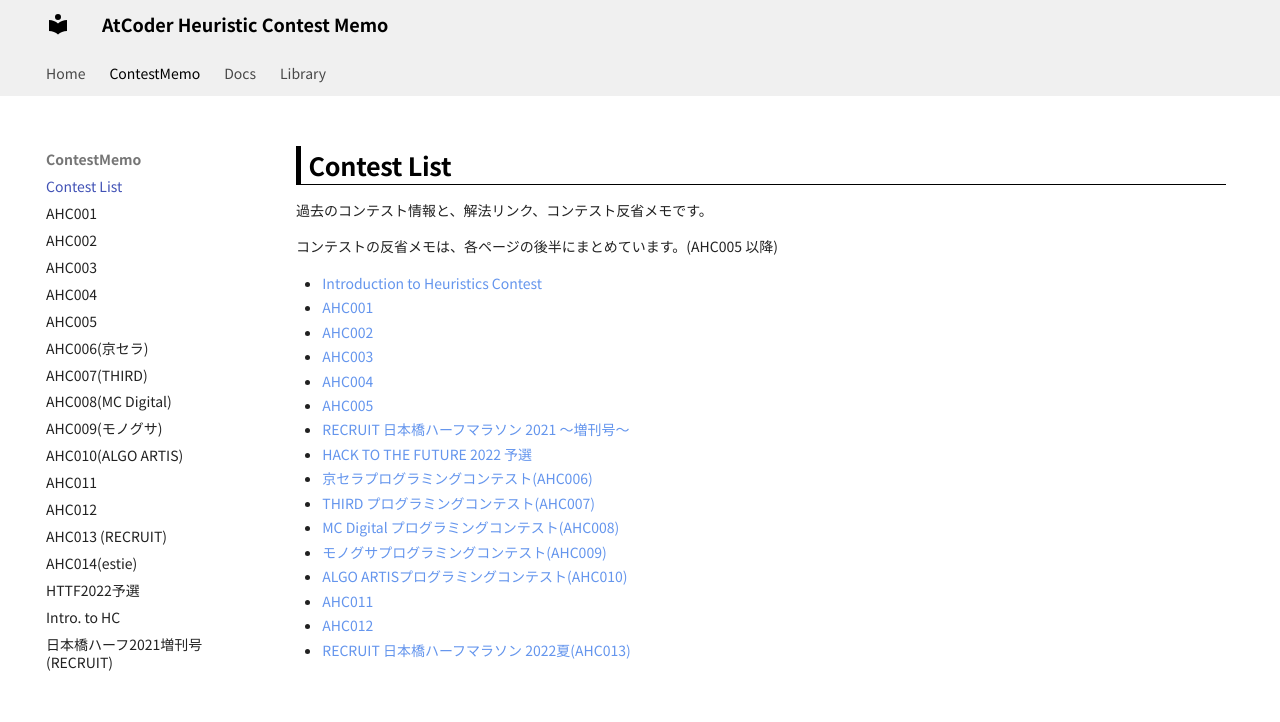
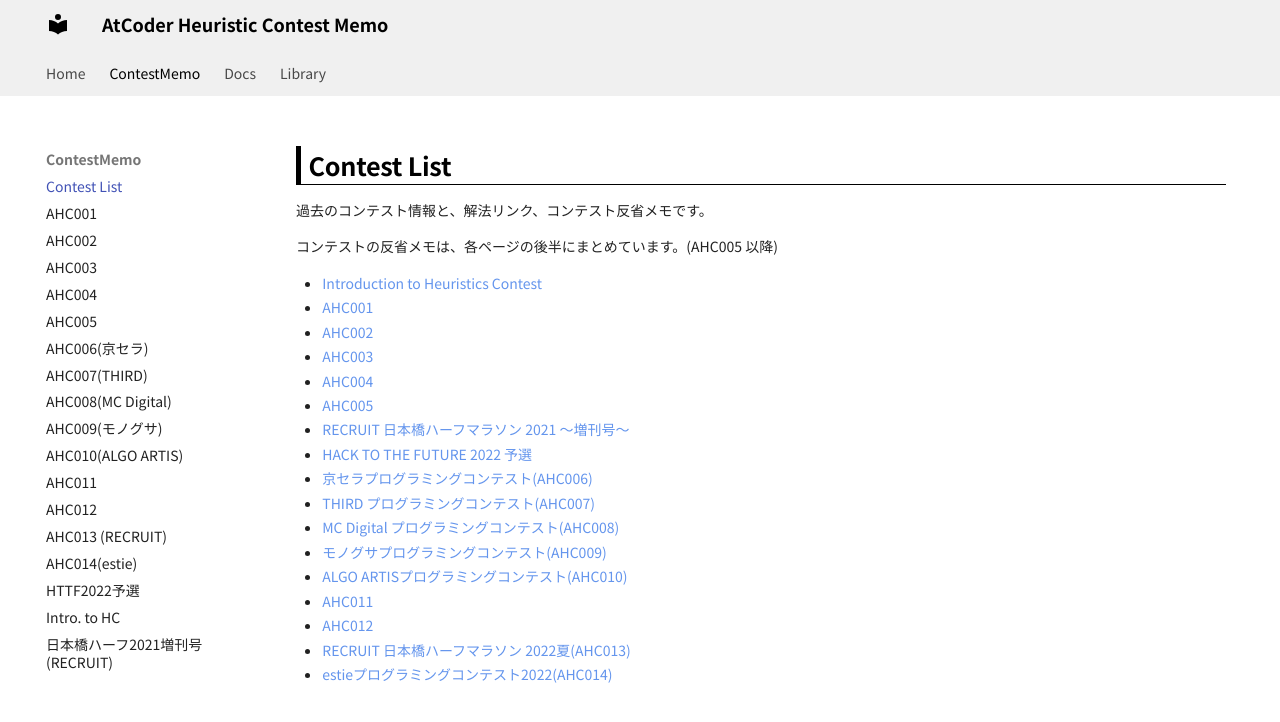
Before and after one commit to jetbead/AtCoderHeuristicContestMemo, an MkDocs documentation site: the page built from docs/ContestMemo/index.md, in a window 1280 px wide. Shown: the top 722 px of the page. Built offline with MkDocs 1.6.1 and Material for MkDocs 9.7.7, drawn with Linux system fonts in a browser that asks for light colours; some web fonts are replaced.

Commit message:
Update index.md

```diff
--- a/docs/ContestMemo/index.md
+++ b/docs/ContestMemo/index.md
@@ -20,3 +20,4 @@
 - [AHC011](./ahc011.md)
 - [AHC012](./ahc012.md)
 - [RECRUIT 日本橋ハーフマラソン 2022夏(AHC013)](./ahc013.md)
+- [estieプログラミングコンテスト2022(AHC014)](./ahc014.md)
```
